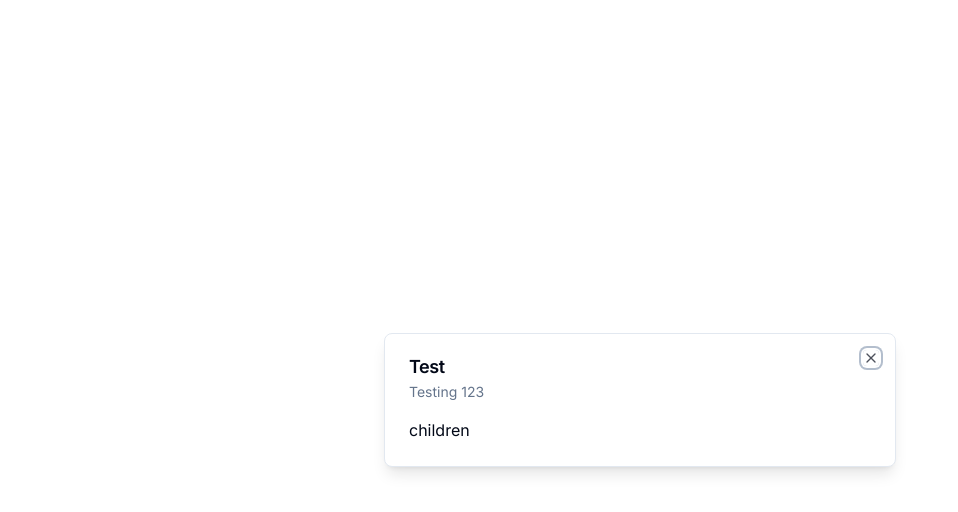
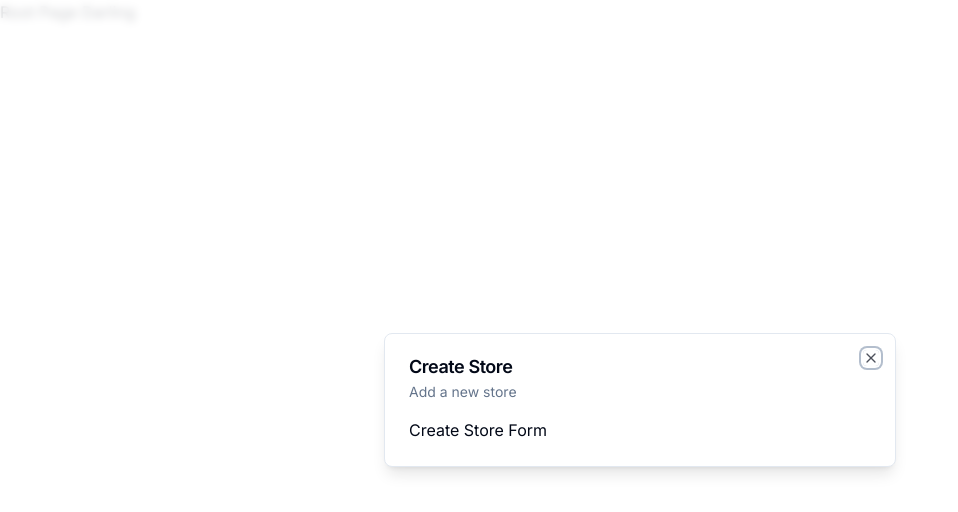
Before and after one commit to Keyukemi/KKommerce-Dashboard, a Next.js app: page / in a window 1280 px wide. Shown: the top 512 px of the page, without its empty margins (0-958 px from the left). Built offline with nearby package versions, Linux system fonts and the light colour scheme.

Commit message:
finished modal component

```diff
--- a/app/(root)/page.tsx
+++ b/app/(root)/page.tsx
@@ -1,15 +1,23 @@
 'use client'
 import { Modal } from "@/components/ui/modal";
+import { useStoreModal } from "@/hooks/use-store-modal";
 import { UserButton } from "@clerk/nextjs";
+import { Store } from "lucide-react";
+import { useEffect } from "react";
 
 const SetupPage = () => {
+  const onOpen = useStoreModal((state)=> state.onOpen);
+  const isOpen = useStoreModal((state)=> state.isOpen);
+
+  useEffect(()=>{
+    if (!isOpen){
+      onOpen();
+    }
+  },[isOpen, onOpen])
     return (
       <div>
         <UserButton afterSignOutUrl="/"/>
-        <Modal isOpen onClose={()=>{}} title="Test" description="Testing 123">
-            children
-        </Modal>
-
+          Root Page Darling
       </div>
     )
   }
--- a/app/layout.tsx
+++ b/app/layout.tsx
@@ -1,6 +1,8 @@
 import './globals.css'
 import { Inter } from 'next/font/google'
 import { ClerkProvider } from '@clerk/nextjs'
+
+import { ModalProvider } from '@/providers/modal-provider'
 
 const inter = Inter({ subsets: ['latin'] })
 
@@ -17,7 +19,10 @@
   return (
     <ClerkProvider>
       <html lang="en">
-        <body className={inter.className}>{children}</body>
+        <body className={inter.className}>
+          <ModalProvider />
+          {children}
+        </body>
       </html>
     </ClerkProvider>
   )
--- /dev/null
+++ b/components/modals/store-modal.tsx
@@ -0,0 +1,19 @@
+'use client'
+
+import { useStoreModal } from "@/hooks/use-store-modal"
+import { Modal } from "@/components/ui/modal"
+
+export const StoreModal = () =>{
+    const storeModal = useStoreModal();
+
+    return(
+        <Modal
+        title="Create Store"
+        description="Add a new store"
+        isOpen={storeModal.isOpen}
+        onClose={storeModal.onClose}>
+            Create Store Form
+        </Modal>
+    );
+
+}
--- a/hooks/use-store-modal.tsx
+++ b/hooks/use-store-modal.tsx
@@ -10,4 +10,4 @@
     isOpen: false,
     onOpen: () => set({isOpen: true}),
     onClose: ()=> set({isOpen: false}),
-}))
+}));
--- /dev/null
+++ b/providers/modal-provider.tsx
@@ -0,0 +1,24 @@
+'use client'
+
+import { StoreModal } from "@/components/modals/store-modal";
+
+import { useEffect, useState } from "react"
+
+export const ModalProvider = ()=>{
+    const [isMounted, setIsMounted] = useState(false);
+
+    useEffect(()=>{
+        setIsMounted(true)
+    },[]);
+
+    if (!isMounted){
+        return null;
+    }
+
+    return (
+        <>
+            <StoreModal/>
+        </>
+    )
+
+}
```
